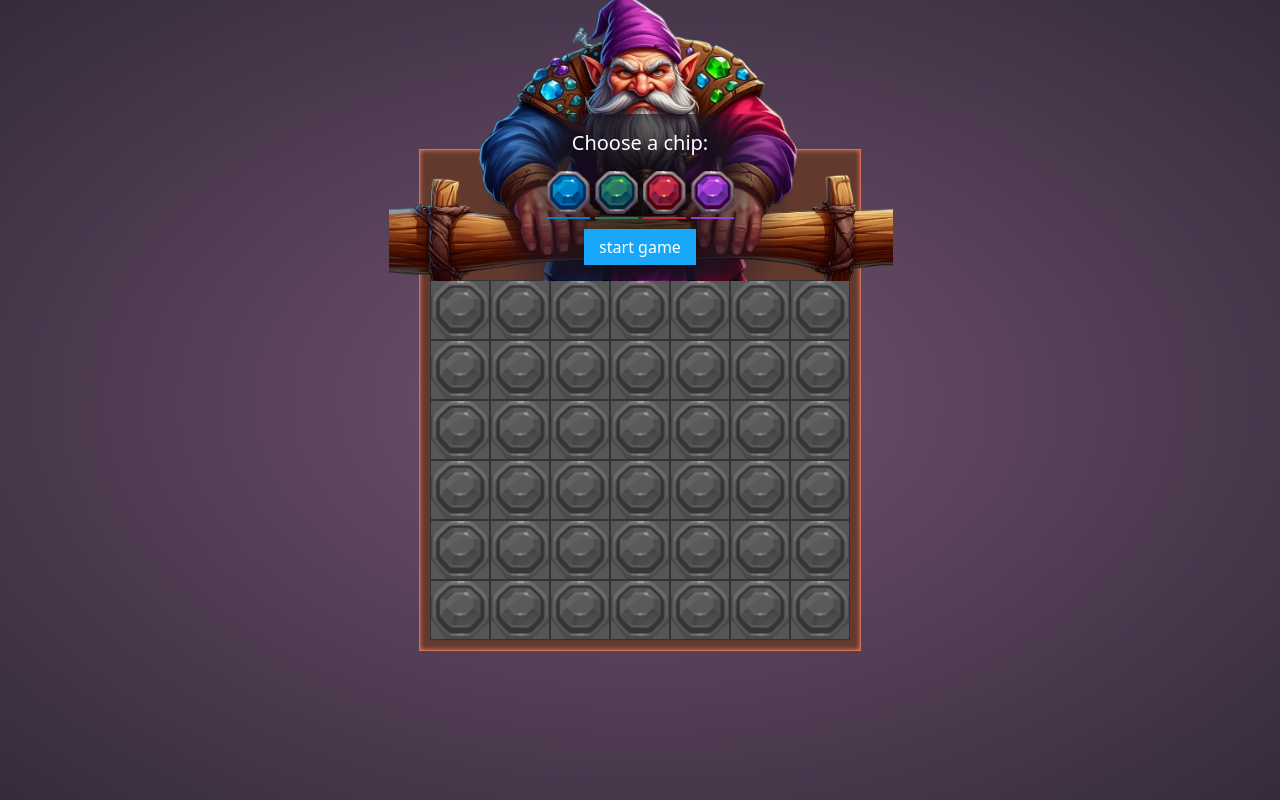
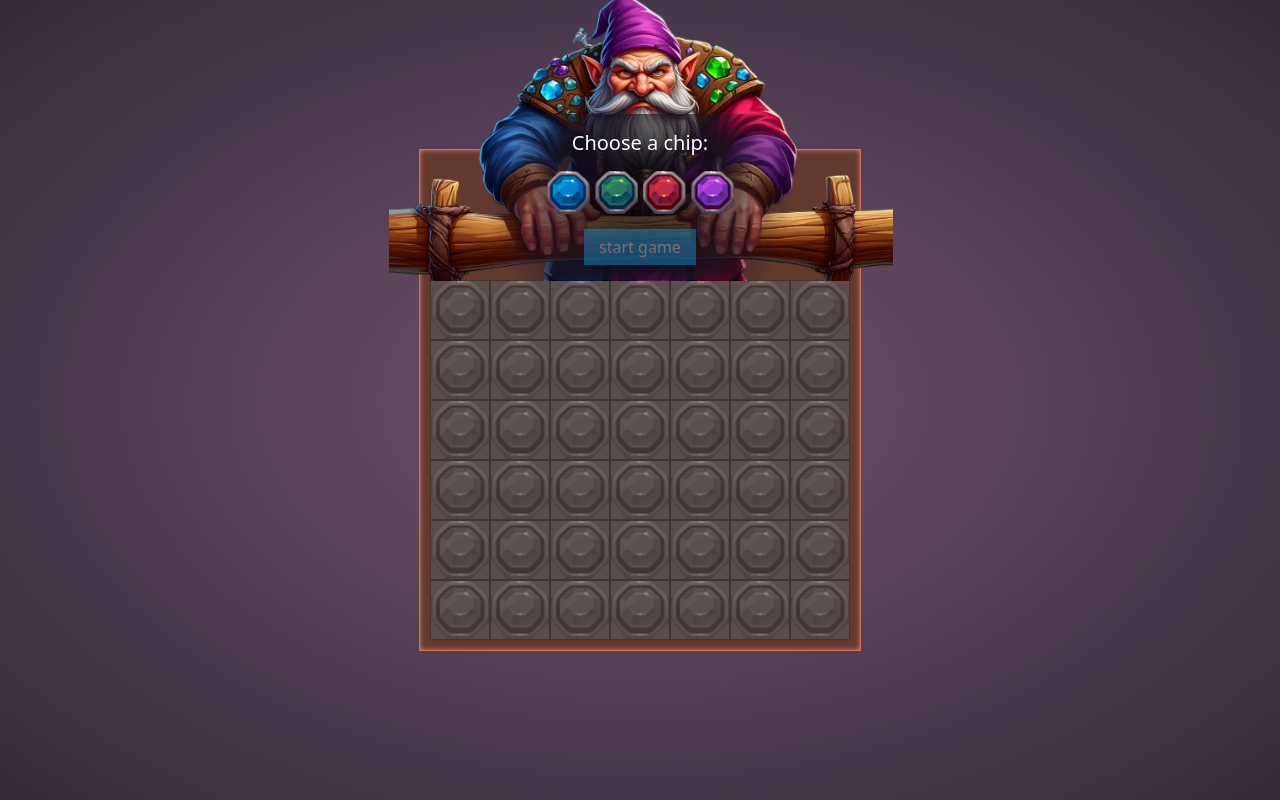
Before and after one commit to PospelovVladimir/4-in-a-row, a React (Vite) app: page / in a window 1280 px wide. Built offline with nearby package versions, Linux system fonts and the light colour scheme; a web font is replaced by a local one.

Commit message:
add click and render logic in header component

```diff
--- a/src/App.tsx
+++ b/src/App.tsx
@@ -1,15 +1,55 @@
+import { useState } from "react"
 import "./App.scss"
 import GameBoard from "./components/GameBoard/GameBoard"
-import Header from "./components/Header/Header"
 import HeaderWithHero from "./components/HeaderWithHero/HeaderWithHero"
+import type { TVariantCell } from "./components/GameCell/GameCell"
 
 const App = () => {
+  const [isGameActive, setIsGameActive] = useState(false)
+  const [chooseChip, setChooseChip] = useState<TVariantCell | null>(null)
+  const [currentPlayer, setCurrentPlayer] = useState(false)
+
+  /*
+
+  TODO
+  - добавить функцию выбора фишки компьютером после выбора фишки игроком
+  - передавать выбранные фишки в гейм поле (1 фишка это игрок)
+  - убрать генерацию фишек рандомно с игрового поля
+  - добавить алгоритм хода компьютером после хода игрока (возможно с задержкой)
+      предусмотреть невозможность хода игроком пока ходит компьютер
+  - добавить алгоритм проверки выйгрышной комбинации
+  - добавить подвал с показом текущего хода
+
+  */
+
+  const gameActiveHandler = () => {
+    if (!chooseChip && !isGameActive) return
+
+    if (chooseChip && !isGameActive) {
+      setIsGameActive(true)
+    }
+
+    if (chooseChip && isGameActive) {
+      setIsGameActive(false)
+      setChooseChip(null)
+    }
+  }
+
+  const chooseChipHandler = (vatiant: TVariantCell) => {
+    if (chooseChip && isGameActive) return
+    setChooseChip(vatiant)
+  }
+
   return (
     <div className="app">
       <div className="container">
-        {/* <Header /> */}
-        <HeaderWithHero />
-        <GameBoard />
+        <HeaderWithHero
+          chooseChip={chooseChip}
+          isGameActive={isGameActive}
+          chooseChipHandler={chooseChipHandler}
+          gameActiveHandler={gameActiveHandler}
+        />
+        <GameBoard isGameActive={isGameActive} />
       </div>
     </div>
   )
--- a/src/components/GameBoard/GameBoard.tsx
+++ b/src/components/GameBoard/GameBoard.tsx
@@ -1,4 +1,4 @@
-import { useState, type FC, useCallback } from "react"
+import { useState, type FC, useCallback, useEffect } from "react"
 import "./gameBoard.scss"
 import type { TVariantCell } from "../GameCell/GameCell"
 import GameCell from "../GameCell/GameCell"
@@ -8,13 +8,20 @@ import { GAME_BOARD_CELL_WIDTH, GAME_BOARD_FALLING_POSITION_STEP, GAME_BOARD_STA
 type TGameBoardProps = {
   rows?: number // Количество рядов
   columns?: number // Количество колонок
+  isGameActive: boolean
 }
 
-const GameBoard: FC<TGameBoardProps> = ({ rows = 6, columns = 7 }) => {
+const GameBoard: FC<TGameBoardProps> = ({ rows = 6, columns = 7, isGameActive }) => {
   const [grid, setGrid] = useState<(TVariantCell | null)[][]>(Array.from({ length: rows }, () => Array(columns).fill(null)))
 
   const [fallingStone, setFallingStone] = useState<{ column: number; color: TVariantCell } | null>(null)
   const [fallingPosition, setFallingPosition] = useState<number | null>(null)
+
+  useEffect(() => {
+    if (!isGameActive) {
+      setGrid(Array.from({ length: rows }, () => Array(columns).fill(null)))
+    }
+  }, [isGameActive])
 
   const placeStone = (column: number, variant: TVariantCell) => {
     const newGrid = [...grid]
@@ -65,7 +72,7 @@ const GameBoard: FC<TGameBoardProps> = ({ rows = 6, columns = 7 }) => {
 
   const handleBoardClick = useCallback(
     (e: React.MouseEvent<HTMLDivElement>) => {
-      if (fallingStone !== null) return
+      if (!isGameActive || fallingStone !== null) return
 
       const boardRect = e.currentTarget.getBoundingClientRect()
       const clickX = e.clientX - boardRect.left
@@ -84,7 +91,7 @@ const GameBoard: FC<TGameBoardProps> = ({ rows = 6, columns = 7 }) => {
   )
 
   return (
-    <div className="game-board" onClick={handleBoardClick}>
+    <div className="game-board" onClick={handleBoardClick} style={{ opacity: isGameActive ? "1" : "0.7" }}>
       {Array.from({ length: rows }).map((_, rowIndex) => (
         <div className="game-board__row" key={rowIndex}>
           {Array.from({ length: columns }).map((_, columnIndex) => {
--- a/src/components/HeaderWithHero/HeaderWithHero.tsx
+++ b/src/components/HeaderWithHero/HeaderWithHero.tsx
@@ -1,9 +1,17 @@
 import "./headerWithHero.scss"
 import hero2 from "../../assets/images/hero2.png"
 import { Button } from "../UI/Button/Button"
-import GameCell from "../GameCell/GameCell"
+import GameCell, { type TVariantCell } from "../GameCell/GameCell"
+import type { FC } from "react"
 
-const HeaderWithHero = () => {
+type THeaderWithHero = {
+  chooseChip: TVariantCell | null
+  isGameActive: boolean
+  gameActiveHandler: () => void
+  chooseChipHandler: (vatiant: TVariantCell) => void
+}
+
+const HeaderWithHero: FC<THeaderWithHero> = ({ chooseChip, isGameActive, gameActiveHandler, chooseChipHandler }) => {
   return (
     <div className="header-with-hero">
       <div className="header-with-hero__img-wrapper">
@@ -13,21 +21,37 @@ const HeaderWithHero = () => {
         <div className="header-with-hero__center">
           <span className="header-with-hero__text">Choose a chip:</span>
           <div className="header-with-hero__chip-list">
-            <div className="header-with-hero__chip-list-item active" data-color="blue">
+            <div
+              className={`header-with-hero__chip-list-item ${chooseChip === "blue" ? "active" : ""}`}
+              onClick={() => chooseChipHandler("blue")}
+              data-color="blue"
+            >
               <GameCell variant="blue" />
             </div>
-            <div className="header-with-hero__chip-list-item active" data-color="green">
+            <div
+              className={`header-with-hero__chip-list-item ${chooseChip === "green" ? "active" : ""}`}
+              onClick={() => chooseChipHandler("green")}
+              data-color="green"
+            >
               <GameCell variant="green" />
             </div>
-            <div className="header-with-hero__chip-list-item active" data-color="red">
+            <div
+              className={`header-with-hero__chip-list-item ${chooseChip === "red" ? "active" : ""}`}
+              onClick={() => chooseChipHandler("red")}
+              data-color="red"
+            >
               <GameCell variant="red" />
             </div>
-            <div className="header-with-hero__chip-list-item active" data-color="violet">
+            <div
+              className={`header-with-hero__chip-list-item ${chooseChip === "violet" ? "active" : ""}`}
+              onClick={() => chooseChipHandler("violet")}
+              data-color="violet"
+            >
               <GameCell variant="violet" />
             </div>
           </div>
-          <Button variant="primary" handler={() => {}}>
-            start game
+          <Button variant="primary" handler={gameActiveHandler} disabled={!chooseChip}>
+            {isGameActive ? "finish game" : "start game"}
           </Button>
         </div>
       </div>
```
